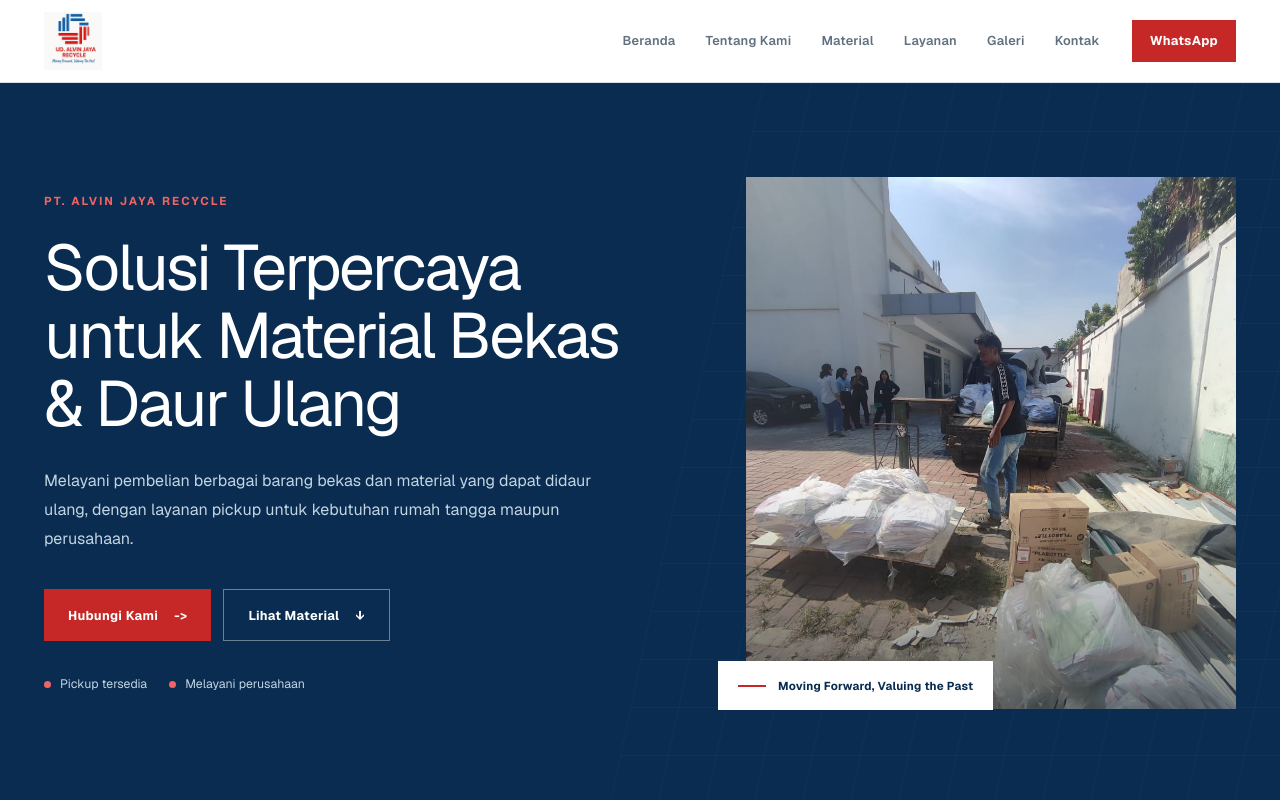
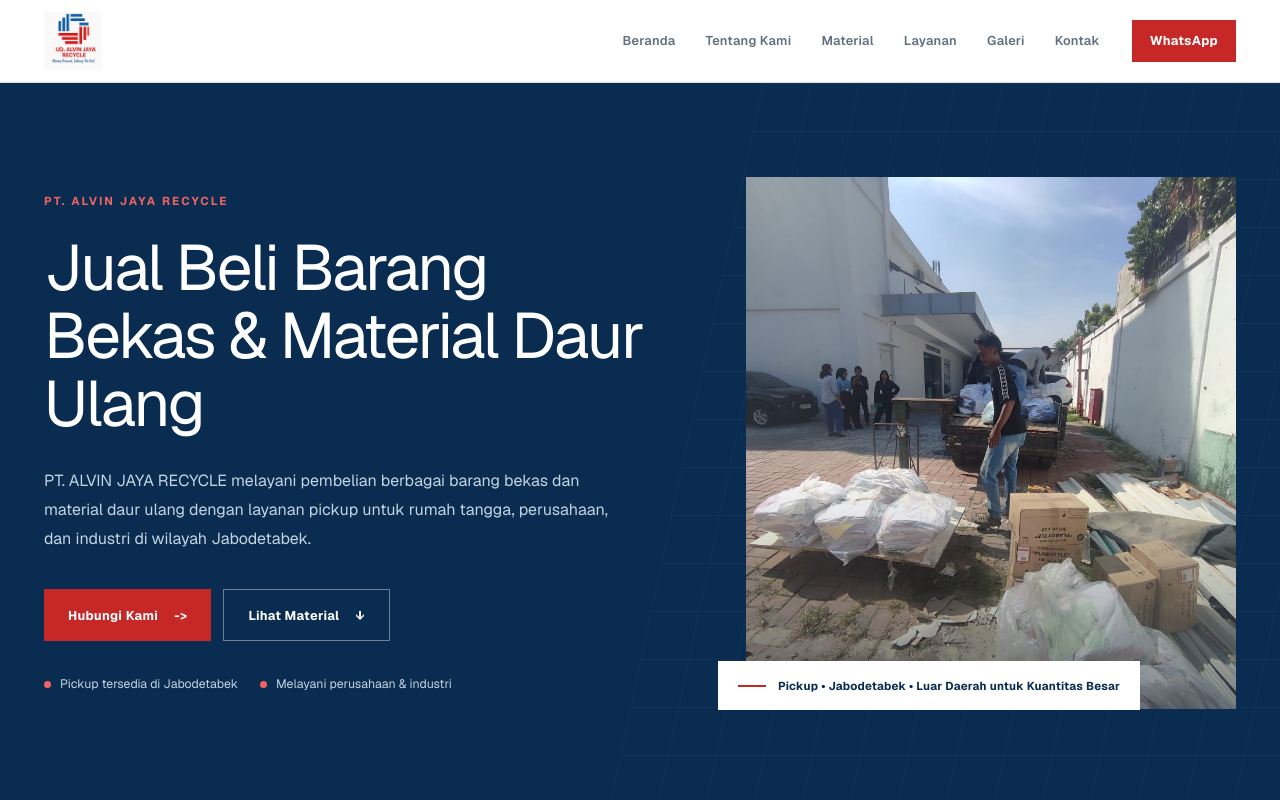
Before and after one commit to allrzi/pt-alvin-jaya-recycle, a Next.js app: page / in a window 1280 px wide. Shown: the top 800 px of the page. Built offline with nearby package versions, Linux system fonts and the light colour scheme.

Commit message:
Improve homepage local SEO

```diff
--- a/app/components/hero.tsx
+++ b/app/components/hero.tsx
@@ -4,24 +4,47 @@
   return (
     <section className="hero-section" id="beranda">
       <div className="hero-grid-pattern" aria-hidden="true" />
+
       <div className="site-container hero-content">
         <div className="hero-copy">
           <p className="eyebrow">PT. ALVIN JAYA RECYCLE</p>
-          <h1>Solusi Terpercaya untuk Material Bekas &amp; Daur Ulang</h1>
+
+          <h1>
+            Jual Beli Barang Bekas &amp; Material Daur Ulang
+          </h1>
+
           <p className="hero-description">
-            Melayani pembelian berbagai barang bekas dan material yang dapat didaur ulang, dengan layanan pickup untuk kebutuhan rumah tangga maupun perusahaan.
+            PT. ALVIN JAYA RECYCLE melayani pembelian berbagai barang bekas
+            dan material daur ulang dengan layanan pickup untuk rumah tangga,
+            perusahaan, dan industri di wilayah Jabodetabek.
           </p>
+
           <div className="hero-actions">
-            <a className="button button-primary" href="https://wa.me/6281385423643">
+            <a
+              className="button button-primary"
+              href="https://wa.me/6281385423643"
+              target="_blank"
+              rel="noopener noreferrer"
+            >
               Hubungi Kami <span aria-hidden="true">-&gt;</span>
             </a>
+
             <a className="button button-secondary" href="#material">
               Lihat Material <span aria-hidden="true">↓</span>
             </a>
           </div>
-          <div className="hero-details" aria-label="Informasi layanan utama">
-            <span><i aria-hidden="true" /> Pickup tersedia</span>
-            <span><i aria-hidden="true" /> Melayani perusahaan</span>
+
+          <div
+            className="hero-details"
+            aria-label="Informasi layanan utama"
+          >
+            <span>
+              <i aria-hidden="true" /> Pickup tersedia di Jabodetabek
+            </span>
+
+            <span>
+              <i aria-hidden="true" /> Melayani perusahaan &amp; industri
+            </span>
           </div>
         </div>
 
@@ -29,15 +52,16 @@
           <div className="hero-image-frame">
             <Image
               src="/images/gallery/activity-01.jpeg"
-              alt="Aktivitas pengangkutan material daur ulang"
+              alt="Aktivitas pengangkutan barang bekas dan material daur ulang PT Alvin Jaya Recycle"
               fill
               priority
               sizes="(max-width: 800px) 100vw, 50vw"
             />
           </div>
+
           <div className="hero-image-label">
             <span className="label-line" />
-            <span>Moving Forward, Valuing the Past</span>
+            <span>Pickup • Jabodetabek • Luar Daerah untuk Kuantitas Besar</span>
           </div>
         </div>
       </div>
```
